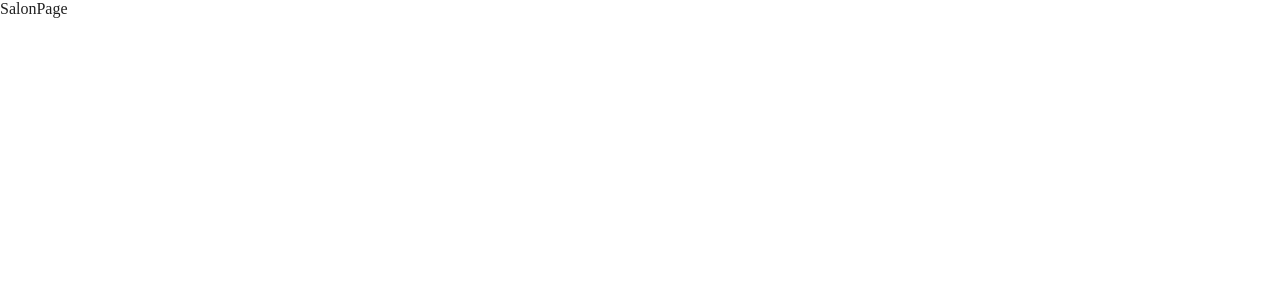
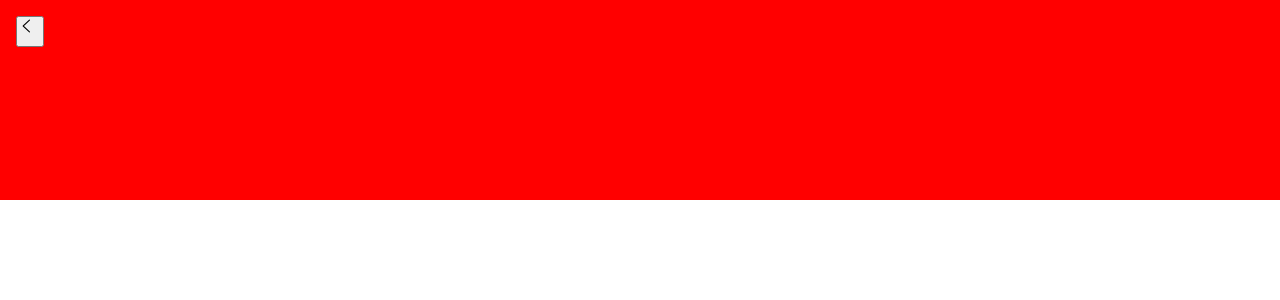
Before and after one commit to melkerydman/cloud-nine_test, a React (Create React App) app: page /salons/1 in a window 1280 px wide. Shown: the top 300 px of the page. Built offline with nearby package versions, Linux system fonts and the light colour scheme.

Commit message:
Fetch salon based on url param

```diff
--- a/src/Pages/SalonPage/index.jsx
+++ b/src/Pages/SalonPage/index.jsx
@@ -1,10 +1,53 @@
-import React from "react";
-import { useParams } from "react-router-dom";
+import { useState, useEffect } from "react";
+import { useParams, useNavigate } from "react-router-dom";
+import { Icon } from "../../Components";
 
 const SalonPage = () => {
+  const [salon, setSalon] = useState({});
+  const navigate = useNavigate();
   const params = useParams();
-  console.log(params);
-  return <div>SalonPage</div>;
+
+  useEffect(() => {
+    const getSalon = async () => {
+      try {
+        const data = await fetch("/data.json");
+        const json = await data.json();
+        // Get salon matching name param from url
+        const fetchedSalon = json.salons.filter((salon) => {
+          return salon.name === params.name;
+        });
+
+        if (fetchedSalon.length === 0) {
+          console.log("No match, should redirect to page cannot be found");
+        }
+        setSalon(...fetchedSalon);
+      } catch (err) {
+        console.log(err);
+      }
+    };
+    getSalon();
+  }, [params]);
+  console.log(salon);
+
+  return (
+    <>
+      <header
+        style={{
+          height: "200px",
+          padding: "var(--gutter-md)",
+          background: "red",
+        }}
+      >
+        <button
+          onClick={() => {
+            navigate(-1);
+          }}
+        >
+          <Icon icon="chevron_left" size="24"></Icon>
+        </button>
+      </header>
+    </>
+  );
 };
 
 export default SalonPage;
```
